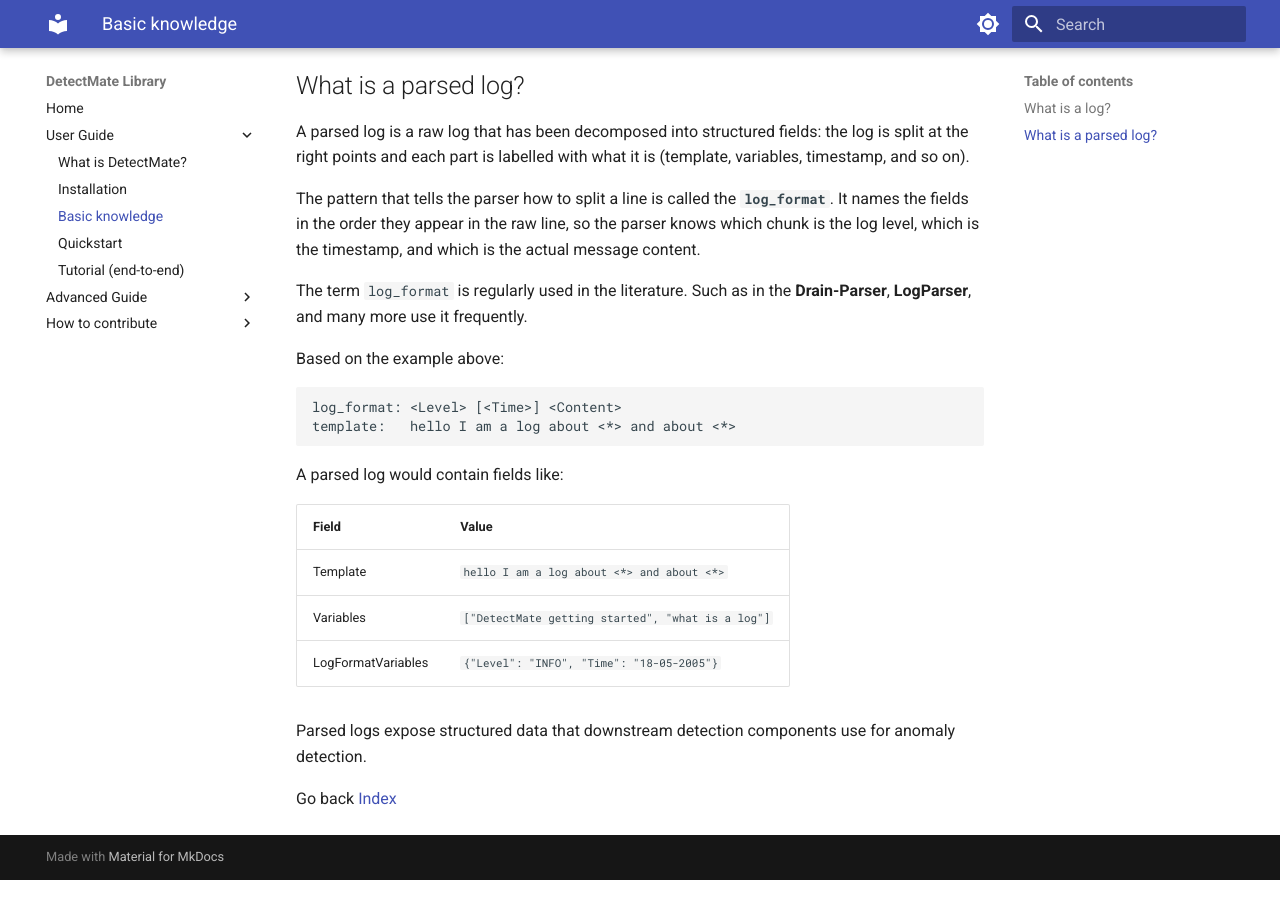
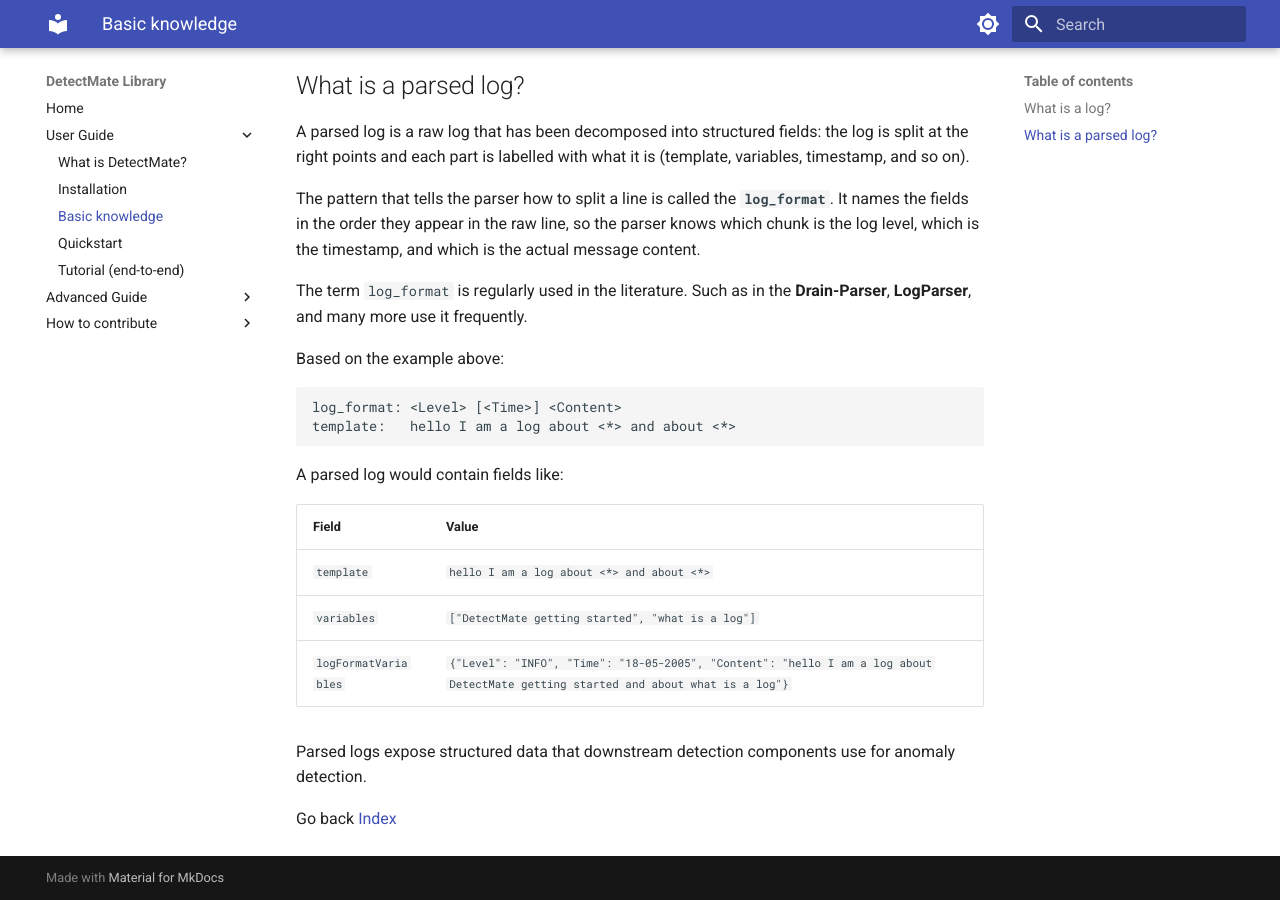
Before and after one commit to ait-detectmate/DetectMateLibrary, an MkDocs documentation site: the page built from docs/user_guide/basic_knowledge.md, in a window 1280 px wide and 900 px high, scrolled down 1524 px. Built offline with MkDocs 1.6.1 and Material for MkDocs 9.7.7, drawn with Linux system fonts in a browser that asks for light colours.

Commit message:
correct table

```diff
--- a/docs/user_guide/basic_knowledge.md
+++ b/docs/user_guide/basic_knowledge.md
@@ -90,11 +90,11 @@ Based on the example above:
 
 A parsed log would contain fields like:
 
-| Field              | Value                                                  |
-|--------------------|--------------------------------------------------------|
-| Template           | `hello I am a log about <*> and about <*>`              |
-| Variables          | `["DetectMate getting started", "what is a log"]`      |
-| LogFormatVariables | `{"Level": "INFO", "Time": "18-05-2005"}`              |
+| Field                | Value                                                  |
+|----------------------|--------------------------------------------------------|
+| `template`           | `hello I am a log about <*> and about <*>`              |
+| `variables`          | `["DetectMate getting started", "what is a log"]`      |
+| `logFormatVariables` | `{"Level": "INFO", "Time": "18-05-2005", "Content": "hello I am a log about DetectMate getting started and about what is a log"}` |
 
 Parsed logs expose structured data that downstream detection components use for
 anomaly detection.
```
